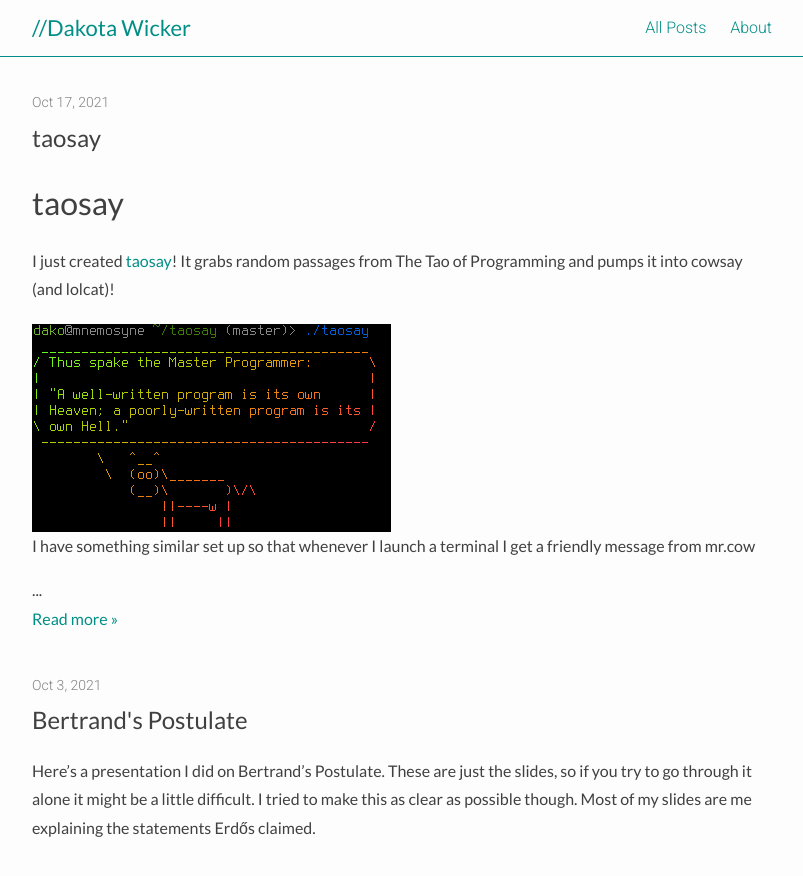
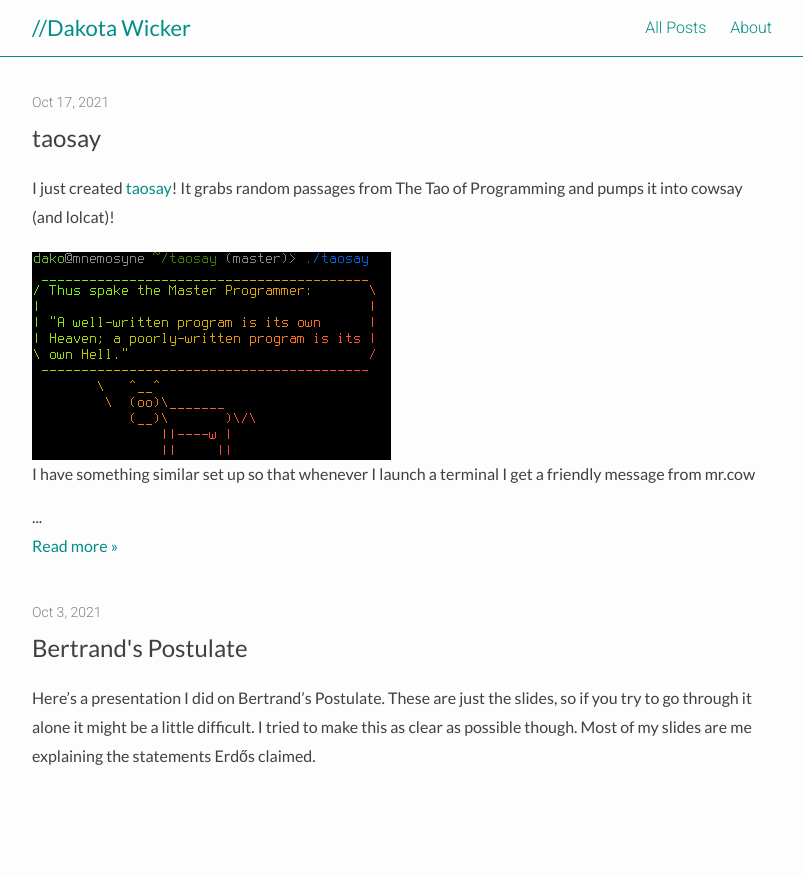
Before and after one commit to Dakoteus/dakoteus.github.io, a Jekyll site: the page built from index.html, in a window 1280 px wide and 900 px high. Shown: the top 876 px of the window, without its empty margins (238-1041 px from the left). Built offline with Jekyll 4.4.1, drawn with Linux system fonts in a browser that asks for light colours; the list of posts is cut into pages by our own code.

Commit message:
got rid of bad title in taosay

```diff
--- a/_posts/2021-10-17-taosay.md
+++ b/_posts/2021-10-17-taosay.md
@@ -4,7 +4,6 @@ title:  "taosay"
 date:   2021-10-17 01:00:00 -0400
 categories: jekyll update
 ---
-# taosay
 I just created <a href="http://www.github.com/dakoteus/taosay">taosay</a>! It grabs random passages from The Tao of Programming and pumps it into cowsay (and lolcat)!
 ![](../assets/images/taosay.png)
 I have something similar set up so that whenever I launch a terminal I get a friendly message from mr.cow
```
